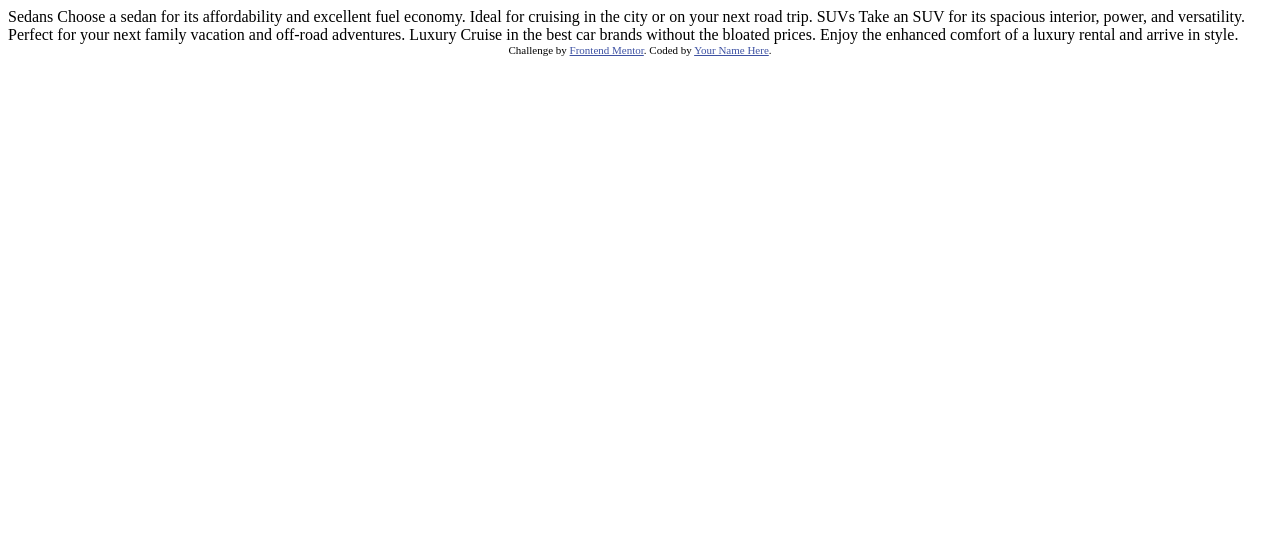
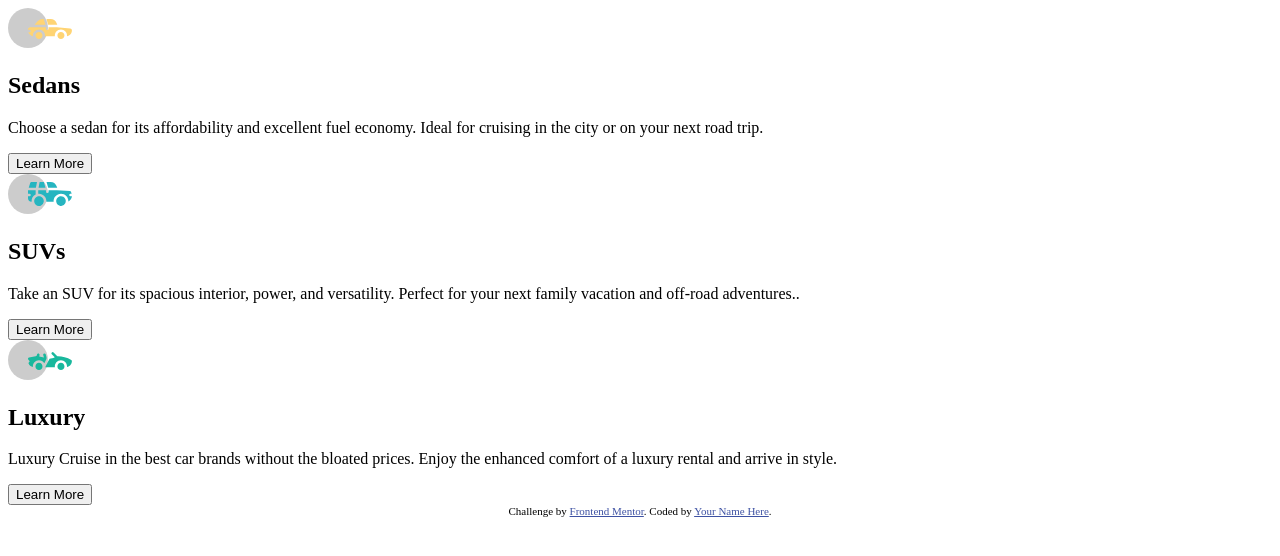
Before and after one commit to Grymbo/3-columns-preview-card, a plain HTML site: page index.html in a window 1280 px wide. Drawn offline with Linux system fonts and the light colour scheme.

Commit message:
Add card-html

```diff
--- a/index.html
+++ b/index.html
@@ -17,18 +17,32 @@
   </style>
 </head>
 <body>
+  <section class="card">
+    <div class="cars">
+      <img src="assets/images/icon-sedans.svg" alt="">
+      <h2>Sedans</h2>
+      <p>Choose a sedan for its affordability and excellent fuel economy. Ideal for cruising in the city
+        or on your next road trip.</p>
+        <button>Learn More</button>
+    </div>
+    <div class="cars">
+      <img src="assets/images/icon-suvs.svg" alt="">
+      <h2>SUVs</h2>
+      <p>Take an SUV for its spacious interior, power, and versatility. Perfect for your next family vacation
+        and off-road adventures..</p>
+        <button>Learn More</button>
+    </div>
+    <div class="cars">
+      <img src="assets/images/icon-luxury.svg" alt="">
+      <h2>Luxury</h2>
+      <p>Luxury
+        Cruise in the best car brands without the bloated prices. Enjoy the enhanced comfort of a luxury
+        rental and arrive in style.</p>
+        <button>Learn More</button>
+    </div>
+  </section>
 
-  Sedans
-  Choose a sedan for its affordability and excellent fuel economy. Ideal for cruising in the city
-  or on your next road trip.
 
-  SUVs
-  Take an SUV for its spacious interior, power, and versatility. Perfect for your next family vacation
-  and off-road adventures.
-
-  Luxury
-  Cruise in the best car brands without the bloated prices. Enjoy the enhanced comfort of a luxury
-  rental and arrive in style.
 
   <div class="attribution">
     Challenge by <a href="https://www.frontendmentor.io?ref=challenge" target="_blank">Frontend Mentor</a>.
```
